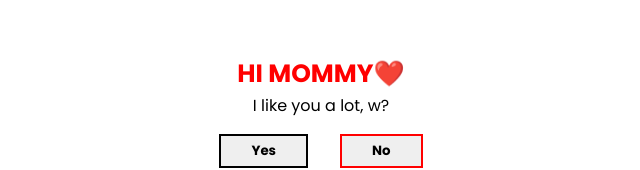
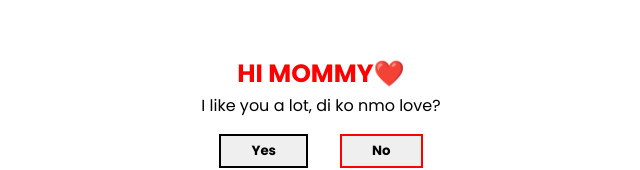
Before and after one commit to ViltLaravel/surprise-, a plain HTML site: page index.html in a window 1280 px wide. Shown: the part 249-419 px from the top of the page, without its empty margins (319-959 px from the left). Drawn offline with Linux system fonts and the light colour scheme.

Commit message:
Update index.html

```diff
--- a/index.html
+++ b/index.html
@@ -35,7 +35,7 @@
 				<div class="ask">
 
 												<p> <span class="crush">HI MOMMY❤️</span> <br>
-																I like you a lot, w?</p>
+																I like you a lot, di ko nmo love?</p>
 								<div class="btn">
 <a href="yes.html"><button id="btn1">Yes</button>		</a>			    <button id="btn2">No</button>
 								</div>
```
